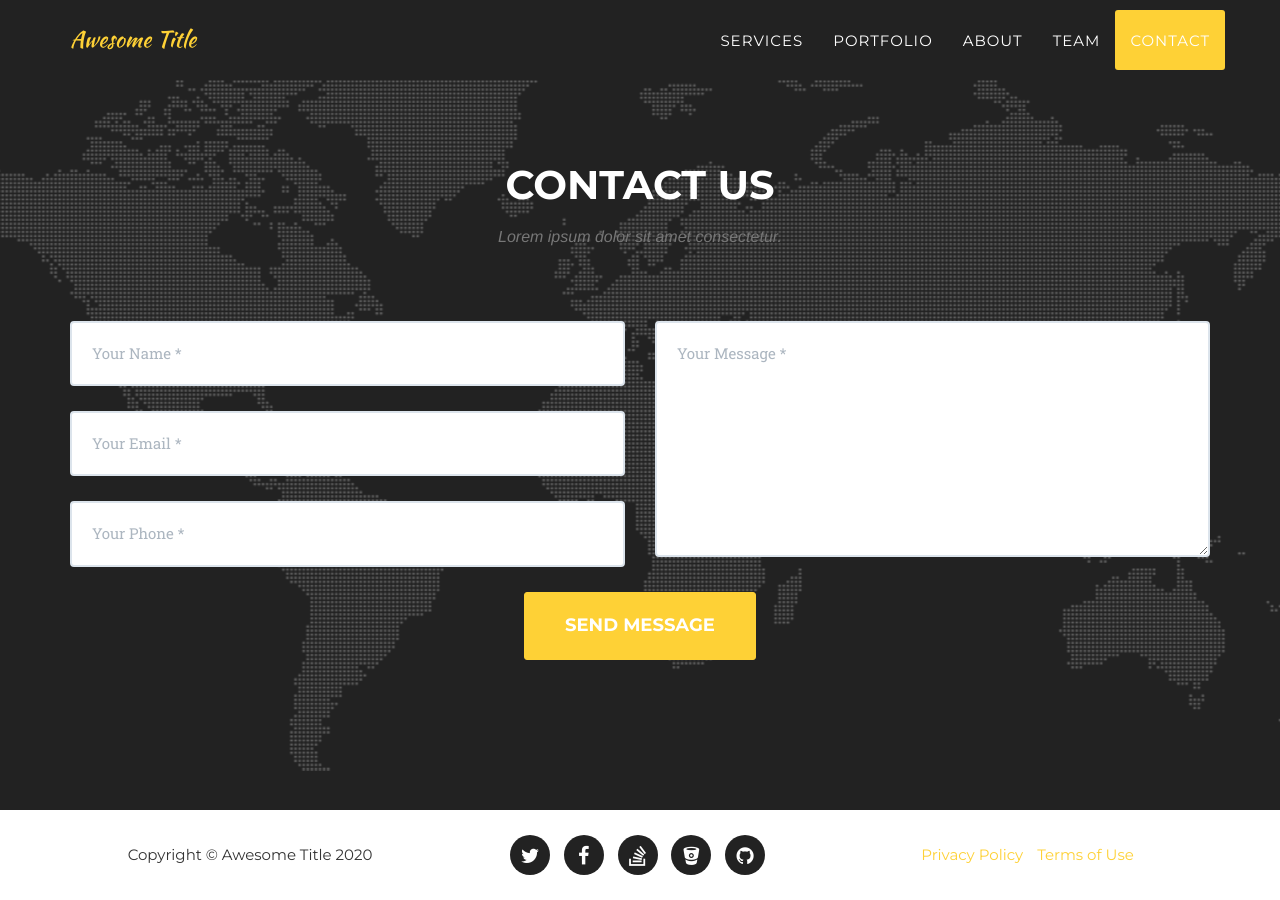
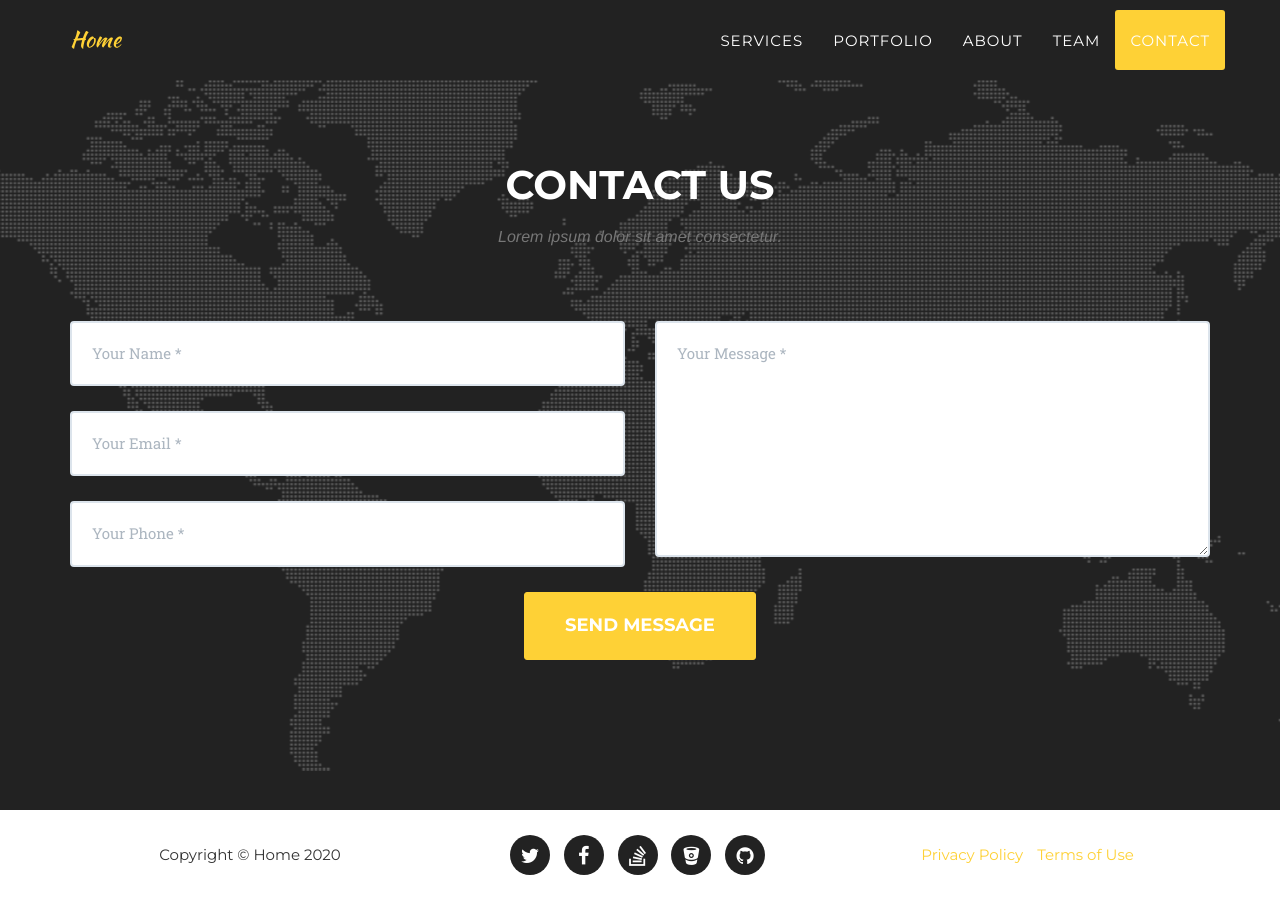
Before and after one commit to khvr/khvr.github.io, a Jekyll site: the page built from index.html, in a window 1280 px wide and 900 px high, scrolled down 5636 px. Built offline with Jekyll 4.4.1, drawn with Linux system fonts in a browser that asks for light colours; some web fonts are replaced.

Commit message:
initial header

```diff
--- a/_config.yml
+++ b/_config.yml
@@ -2,7 +2,7 @@ url: https://khvr.github.io
 baseurl: ''
 
 # Site settings
-title: Awesome Title
+title: Home
 email: your-email@domain.com
 description: "Write an awesome description for your new site here. You can edit this line in _config.yml. It will appear in your document head meta (for Google search results) and in your feed.xml site description."
 
```
